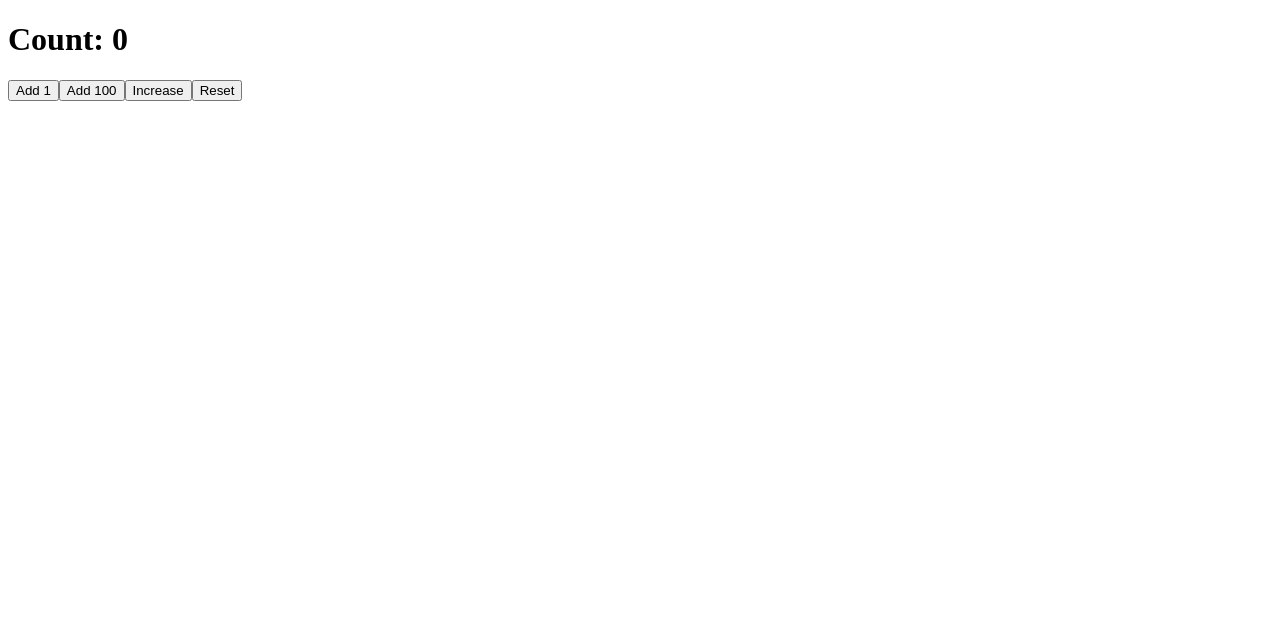
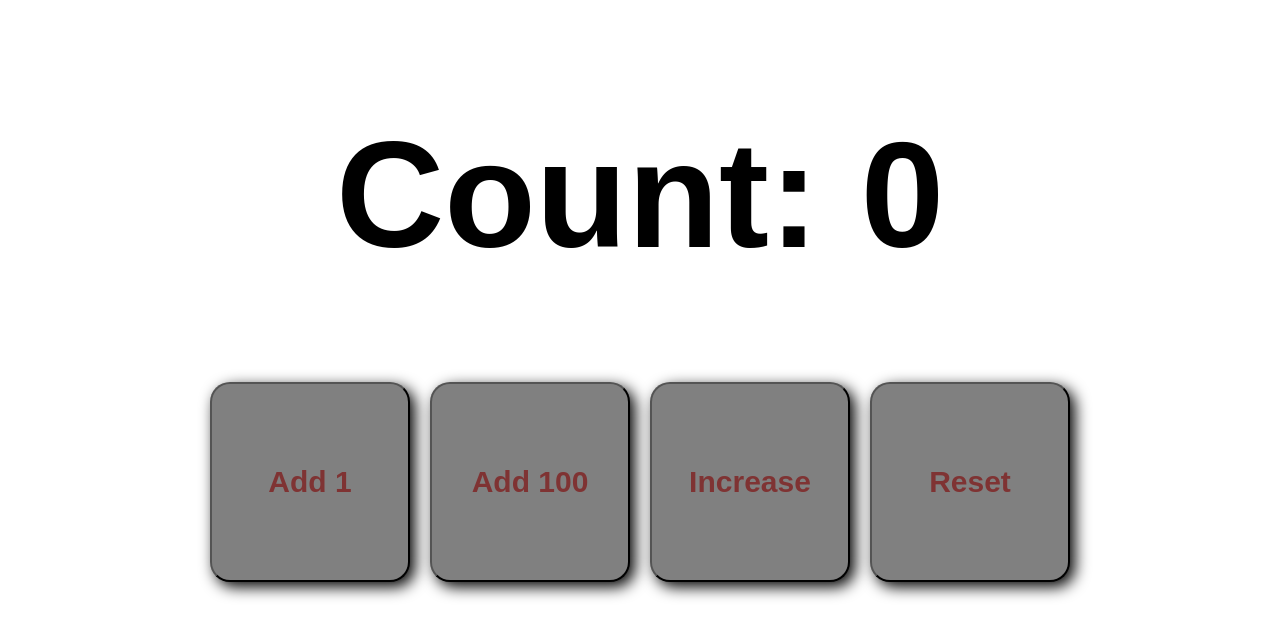
Before and after one commit to mate-academy/react_counter, a React (Create React App) app: page / in a window 1280 px wide. Shown: the top 638 px of the page. Built offline with nearby package versions, Linux system fonts and the light colour scheme.

Commit message:
Little fantazy

```diff
--- a/src/App.scss
+++ b/src/App.scss
@@ -5,3 +5,67 @@ iframe {
 button {
   cursor: pointer;
 }
+
+.App {
+  display: flex;
+  flex-wrap: wrap;
+  justify-content: center;
+  align-items: center;
+
+  &__title {
+    font-family: Arial, serif;
+    font-size: 150px;
+    width: 100%;
+    text-align: center;
+  }
+
+  &__add-one {
+    color: rgb(127, 51, 51);
+    font-weight: bold;
+    width: 200px;
+    height: 200px;
+    font-family: Arial, serif;
+    background-color: grey;
+    font-size: 30px;
+    margin-right: 20px;
+    border-radius: 20px;
+    box-shadow: 5px 5px 15px black;
+  }
+
+  &__add-100 {
+    color: rgb(127, 51, 51);
+    font-weight: bold;
+    width: 200px;
+    height: 200px;
+    font-family: Arial, serif;
+    font-size: 30px;
+    background-color: grey;
+    margin-right: 20px;
+    border-radius: 20px;
+    box-shadow: 5px 5px 15px black;
+  }
+
+  &__increase {
+    color: rgb(127, 51, 51);
+    font-weight: bold;
+    width: 200px;
+    height: 200px;
+    background-color: grey;
+    font-family: Arial, serif;
+    font-size: 30px;
+    margin-right: 20px;
+    border-radius: 20px;
+    box-shadow: 5px 5px 15px black;
+  }
+
+  &__reset {
+    color: rgb(127, 51, 51);
+    font-weight: bold;
+    width: 200px;
+    height: 200px;
+    background-color: grey;
+    font-size: 30px;
+    border-radius: 20px;
+    box-shadow: 5px 5px 15px black;
+  }
+}
--- a/src/App.tsx
+++ b/src/App.tsx
@@ -1,4 +1,4 @@
-   import React from 'react';
+import React from 'react';
 import './App.scss';
 
 type State = {
@@ -12,14 +12,14 @@ export class App extends React.Component<{}, State> {
 
   addOne = () => {
     this.setState(state => ({
-      count: state.count + 1
-    }))
+      count: state.count + 1,
+    }));
   };
 
   add100 = () => {
     this.setState((state) => ({
-      count: state.count + 100
-    }))
+      count: state.count + 100,
+    }));
   };
 
   increase = () => {
@@ -31,8 +31,8 @@ export class App extends React.Component<{}, State> {
   };
 
   reset = () => {
-    this.setState({ count: 0})
-  }
+    this.setState({ count: 0 });
+  };
 
   render() {
     const { count } = this.state;
@@ -55,7 +55,7 @@ export class App extends React.Component<{}, State> {
           Increase
         </button>
 
-        <button type="button" className="App__increase" onClick={this.reset}>
+        <button type="button" className="App__reset" onClick={this.reset}>
           Reset
         </button>
       </div>
```
